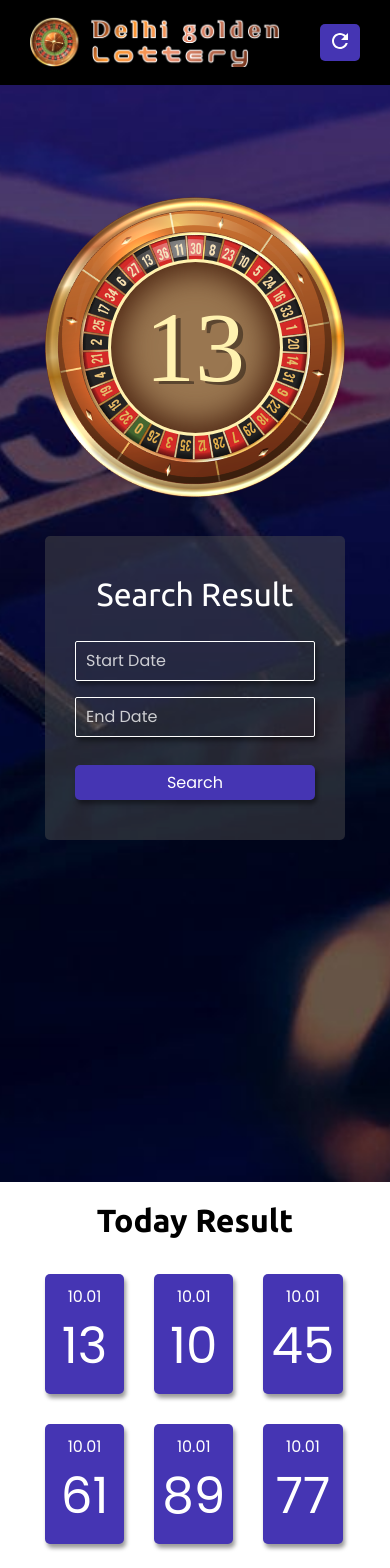
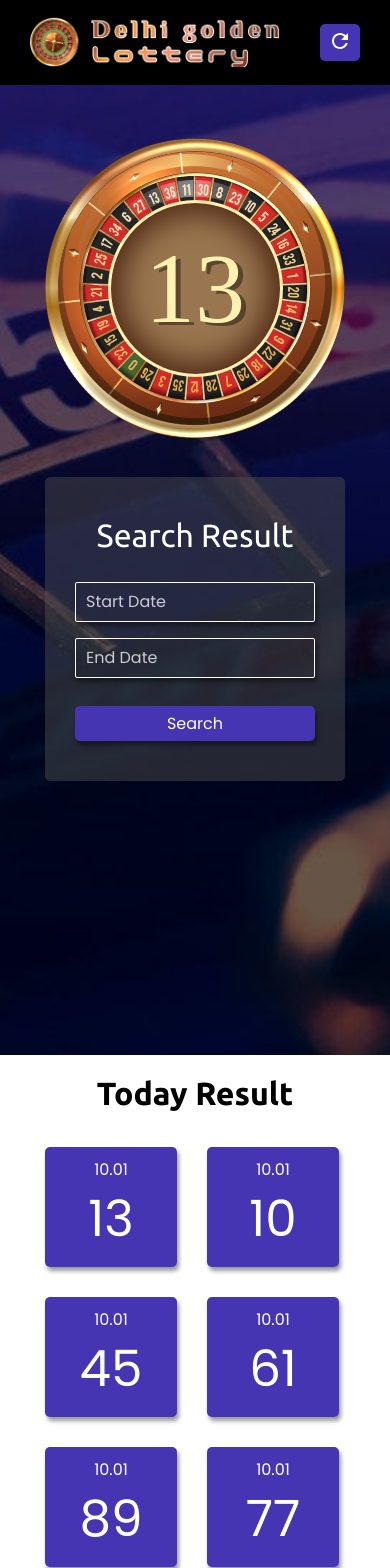
Before and after one commit to abinash0013/delhi-golden-lottery, a React (Create React App) app: page / in a window 390 px wide. Shown: the top 1568 px of the page. Built offline with nearby package versions, Linux system fonts and the light colour scheme.

Commit message:
Update style.css

```diff
--- a/src/style.css
+++ b/src/style.css
@@ -332,10 +332,10 @@ footer .copyright-text {
     .banner-content {
         width: 950px;
     }
-    /*.center-fig span {
+    /* .center-fig span {
         height: 200px;
         width: 200px;
-    }*/
+    } */
 }
 @media (max-width: 975px) {
     .max-width {
@@ -362,7 +362,7 @@ footer .copyright-text {
 }
 @media (max-width: 835px) {
     .banner {
-        min-height: 140vh;
+        min-height: 160vh;
     }
     .banner-content {
         flex-direction: column;
@@ -374,6 +374,10 @@ footer .copyright-text {
     }
     .banner-content .column {
         margin: 90px 20px;
+    }
+    .center-fig span {
+        height: 200px;
+        width: 200px;
     }
 }
 @media (max-width: 765px) {
@@ -415,7 +419,17 @@ footer .copyright-text {
         height: auto;
     }
     .banner {
-        min-height: 160vh;
+        min-height: 140vh;
+    }
+    .banner-content{
+        top: 40vh;
+    }
+    .banner-content .column{
+        margin: 60px 20px;
+    }
+    .center-fig span {
+        height: 200px;
+        width: 200px;
     }
 }
 @media (max-width: 425px) {
@@ -423,7 +437,10 @@ footer .copyright-text {
         padding: 15px 0;
     }
     .banner {
-        min-height: 140vh;
+        min-height: 125vh;
+    }
+    .banner-content {
+        top: 38vh;
     }
     .banner-content .column {
         margin: 50px 20px;
@@ -438,7 +455,7 @@ footer .copyright-text {
         text-shadow: 5px 3px rgb(0 0 0 / 40%);
     }
     .today-result .box {
-        width: calc(24%);
+        width: calc(40%);
         padding: 10px 0;
         height: auto;
     }
@@ -459,7 +476,6 @@ footer .copyright-text {
         width: 180px;
     }
     .banner {
-/*         min-height: 155vh; */
         min-height: 107vh;
     }
     .banner-content {
```
